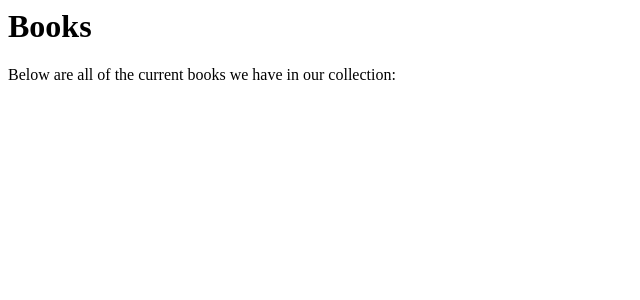
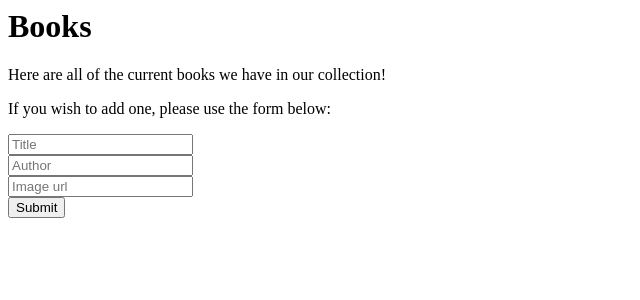
Before and after one commit to Toby03122000/book_store, a Flask app: page /books in a window 1280 px wide. Shown: the top 300 px of the page, without its empty margins (0-640 px from the left). Run offline with Flask 3, Linux system fonts and the light colour scheme; data that the repository does not hold is empty; some libraries are stand-ins or nearby versions.

Commit message:
Added POST methods to /books and /films

```diff
--- a/app.py
+++ b/app.py
@@ -1,7 +1,9 @@
-from flask import Flask, render_template
+from flask import Flask, render_template, request, redirect
 from database_connection import DatabaseConnection
 from book_repository import BookRepository
+from book import Book
 from film_repository import FilmRepository
+from film import Film
 
 app = Flask(__name__)
 
@@ -86,5 +88,25 @@ def authors():
     }
 ]
 
+@app.route('/books', methods=['POST'])
+def create_book():
+    connection = DatabaseConnection()
+    connection.connect()
+    book_repository = BookRepository(connection)
+    book_details = request.form
+    book = Book(id=None, title=book_details["title"], author=book_details["author"], image_url=book_details["image_url"])
+    book_repository.create(book)
+    return redirect("/books")
+
+@app.route('/films', methods=['POST'])
+def create_film():
+    connection = DatabaseConnection()
+    connection.connect()
+    film_repository = FilmRepository(connection)
+    film_details = request.form
+    film = Film(id=None, title=film_details["title"], release_year=film_details["release_year"], image_url=film_details["image_url"])
+    film_repository.create(film)
+    return redirect("/films")
+
 if __name__ == "__main__":
     app.run(host="0.0.0.0", port=5001, debug=True)
--- a/book_repository.py
+++ b/book_repository.py
@@ -13,6 +13,11 @@ class BookRepository:
             books.append(item)
         return books
 
+    def create(self, book):
+        self._connection.execute('INSERT INTO books (title, author, image_url) VALUES (%s, %s, %s)', [
+                                book.title, book.author, book.image_url])
+        return None
+
     # Find a single book by their id
     # def find(self, book_id):
     #     rows = self._connection.execute(
@@ -20,13 +25,6 @@ class BookRepository:
     #     row = rows[0]
     #     return Book(row["id"], row["title"], row["author"])
 
-    # Create a new book
-    # Do you want to get its id back? Look into RETURNING id;
-    # def create(self, book):
-    #     self._connection.execute('INSERT INTO books (title, author) VALUES (%s, %s)', [
-    #                             book.title, book.author])
-    #     return None
-
     # Delete an book by their id
     # def delete(self, book_id):
     #     self._connection.execute(
--- a/templates/books.html
+++ b/templates/books.html
@@ -2,7 +2,15 @@
 
 <h1>Books</h1>
 
-<p1>Below are all of the current books we have in our collection:</p1>
+<p1>Here are all of the current books we have in our collection!</p1>
+<p>If you wish to add one, please use the form below:</p>
+
+<form  method="POST" action="/books">
+    <input type="text" name="title" placeholder="Title"><br>
+    <input type="text" name="author" placeholder="Author"><br>
+    <input type="text" name="image_url" placeholder="Image url"><br>
+    <input type="submit" value="Submit">
+</form>
 
 <div class="book-grid">
     {% for book in books %}
```
Also changed, not shown: film_repository.py (+5 -7 lines), templates/films.html (+9 -1 lines), templates/index.html (+4 -4 lines), tests/test_books_page.py (+3 -2 lines), tests/test_films_page.py (+2 -1 lines), tests/test_landing_page.py (+40 -2 lines).
